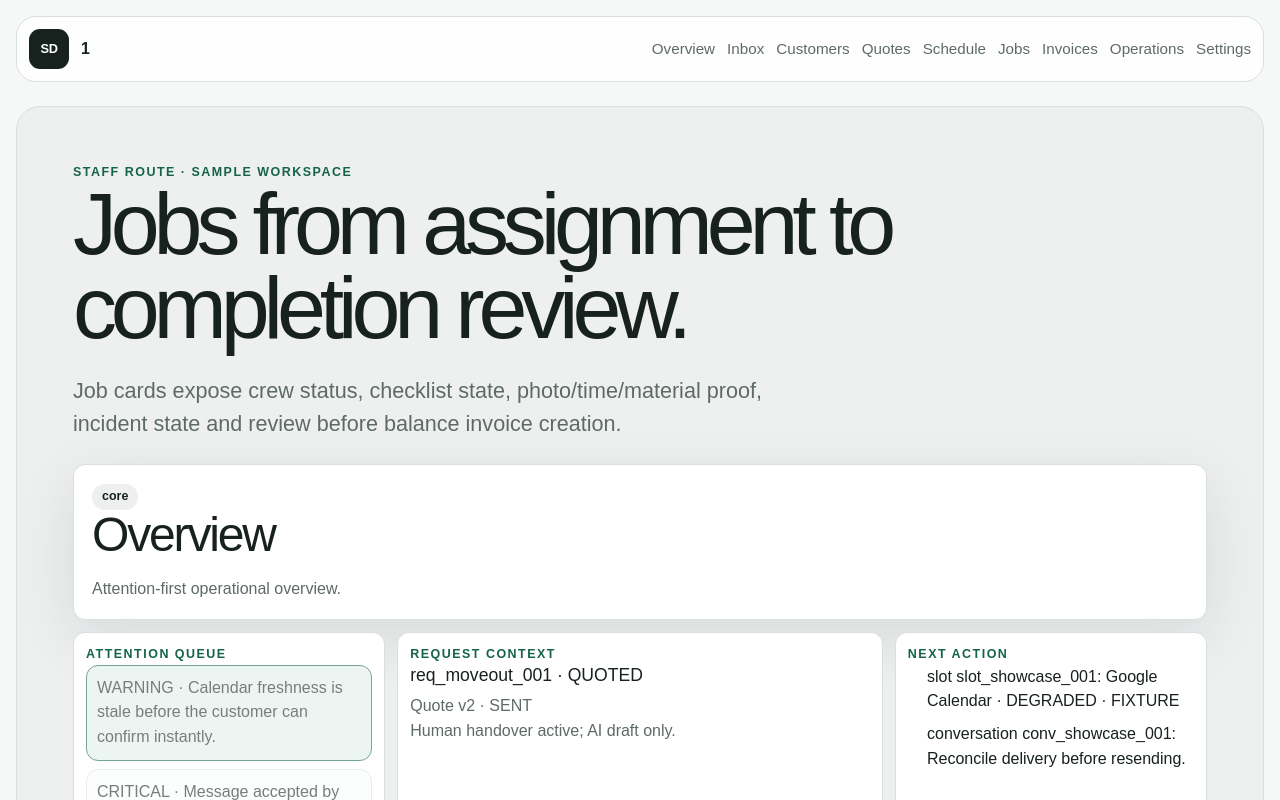
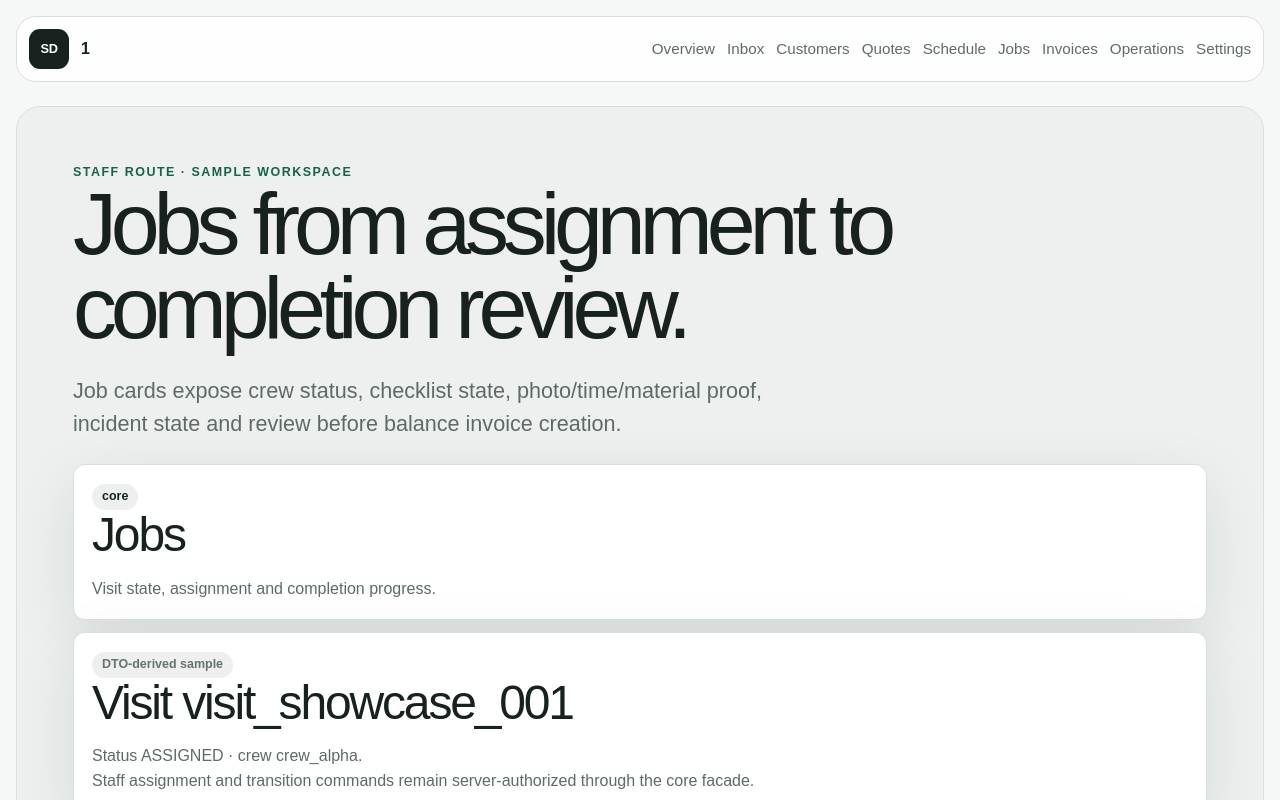
Before and after one commit to SaamVR/ServiceDesk, a Next.js app: page /app/1/jobs in a window 1280 px wide. Shown: the top 800 px of the page. Built offline with nearby package versions, Linux system fonts and the light colour scheme.

Commit message:
feat(staff): map jobs route to module

```diff
--- a/src/app/app/[workspace]/jobs/page.tsx
+++ b/src/app/app/[workspace]/jobs/page.tsx
@@ -6,6 +6,7 @@ export default async function StaffJobsPage({ params }: { params: Promise<{ work
   return (
     <OperationalRoute
       surface="staff"
+        staffModule="jobs"
       workspaceLabel={workspace}
       title="Jobs from assignment to completion review."
       description="Job cards expose crew status, checklist state, photo/time/material proof, incident state and review before balance invoice creation."
```
